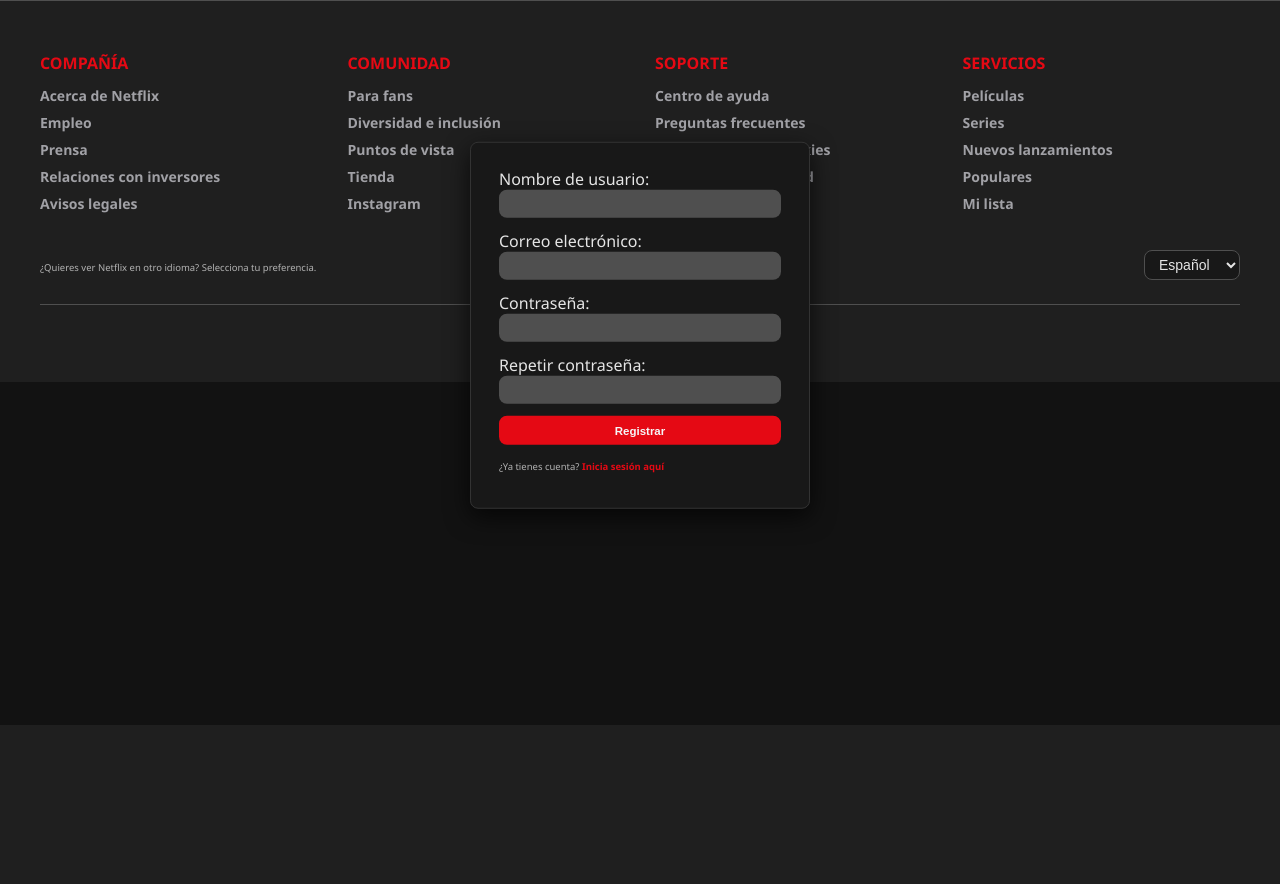
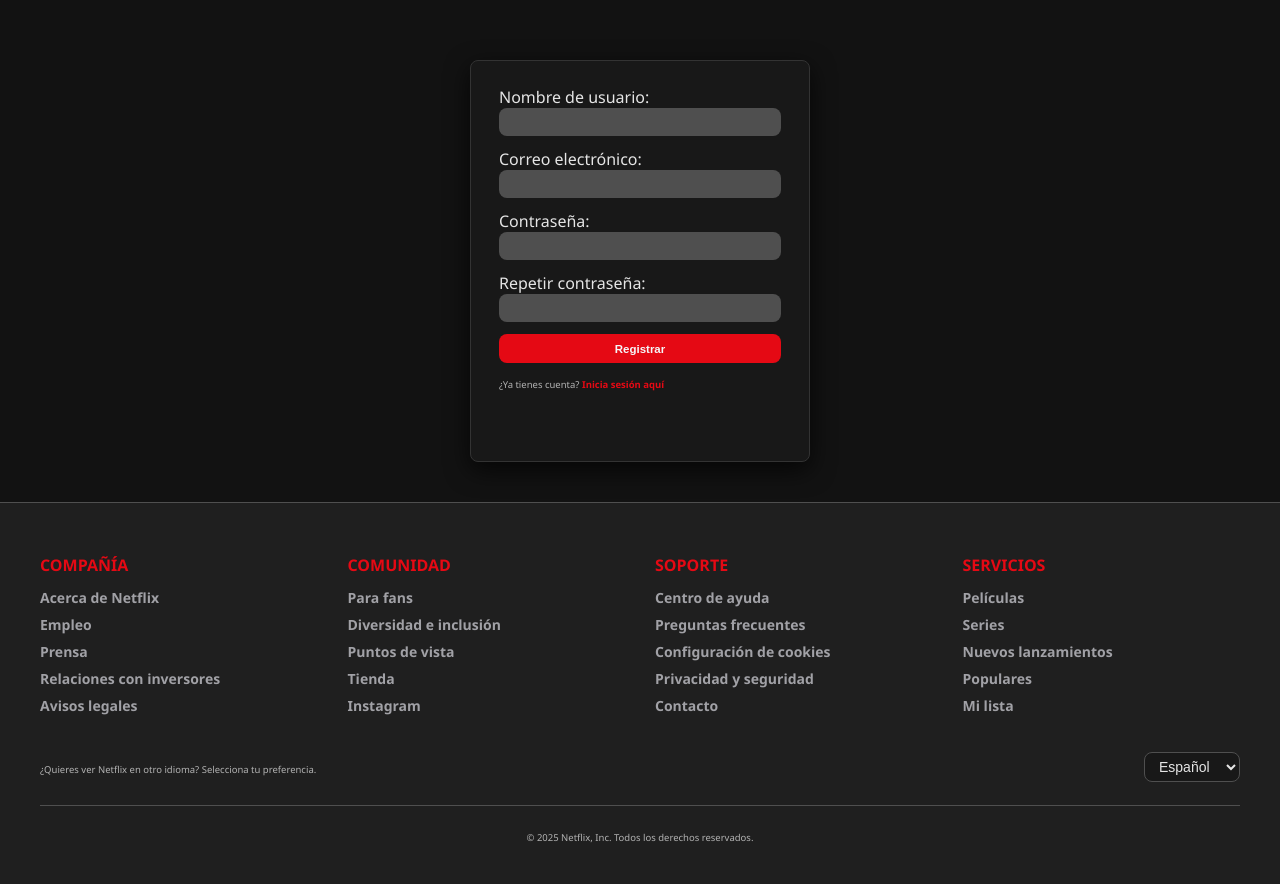
Before and after one commit to sergioramirezmoron/copiaNetflix, a PHP site: page /register.php in a window 1280 px wide. Shown: the part 75-959 px from the top of the page. Before the commit the page ends 800 px from the top, so only its background shows below. Run offline with PHP 8.4, Linux system fonts and the light colour scheme; data that the repository does not hold is empty; a stand-in replaces the project's code that opens the database connection.

Commit message:
Actualizar footer para verlo bien.

```diff
--- a/styles/register.css
+++ b/styles/register.css
@@ -15,17 +15,16 @@
 /* Registro */
 .registro-container {
   background-color: var(--fondo-card);
-  padding: 2.5rem 2.8rem;
+  padding: 2.5rem 2.8rem 6rem; /* espacio inferior para evitar solapamiento */
   border-radius: var(--border-radius);
   box-shadow: 0 8px 24px rgba(0, 0, 0, 0.7);
   width: 340px;
   text-align: left;
   border: 1px solid var(--borde-card);
-  position: absolute;
-  top: 50%;
-  left: 50%;
-  transform: translate(-50%, -50%);
+  margin: 6rem auto 4rem; /* centra y da espacio arriba y abajo */
   font-size: var(--font-size-text);
+  position: relative;
+  z-index: 1;
 }
 
 h1 {
```
Also changed, not shown: styles/login.css (+4 -5 lines).
